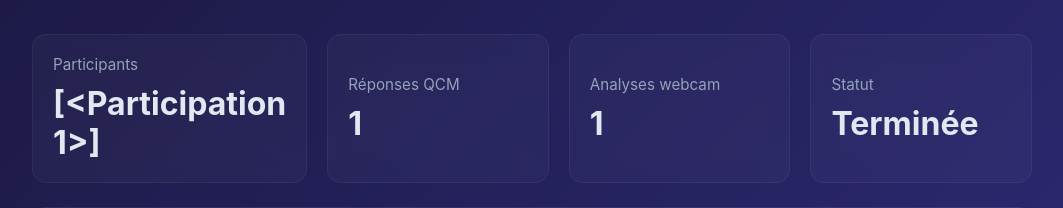
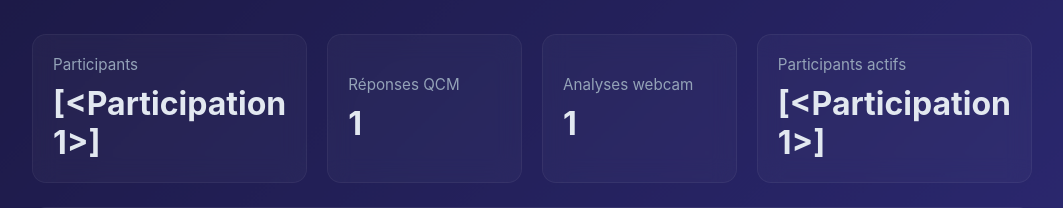
Before and after one commit to williamourfahli-cmd/Projet-L2T2-FLASK, a Flask app: template templates/result.html in a window 1280 px wide. Shown: the part 141-349 px from the top of the page, without its empty margins (108-1171 px from the left). Run offline with Flask 3, Linux system fonts and the light colour scheme; tables that the repository leaves empty hold one stand-in row (values such as "Sample post"); the template is opened without the code that fills it: values that come from a table or form of the project are taken from there, most other values are stand-ins (such as "Sample title", 1, 10 or a date in 2020).

Commit message:
Remplacement card Status session par active participants

```diff
--- a/templates/result.html
+++ b/templates/result.html
@@ -61,14 +61,8 @@
         </div>
 
         <div class="card stat-card">
-            <span class="stat-label">Statut</span>
-            <span class="stat-value">
-                {% if session_obj.is_active %}
-                    En cours
-                {% else %}
-                    Terminée
-                {% endif %}
-            </span>
+            <span class="stat-label">Participants actifs</span>
+            <span class="stat-value">{{ active_participants_count }}</span>
         </div>
     </div>
 
```
